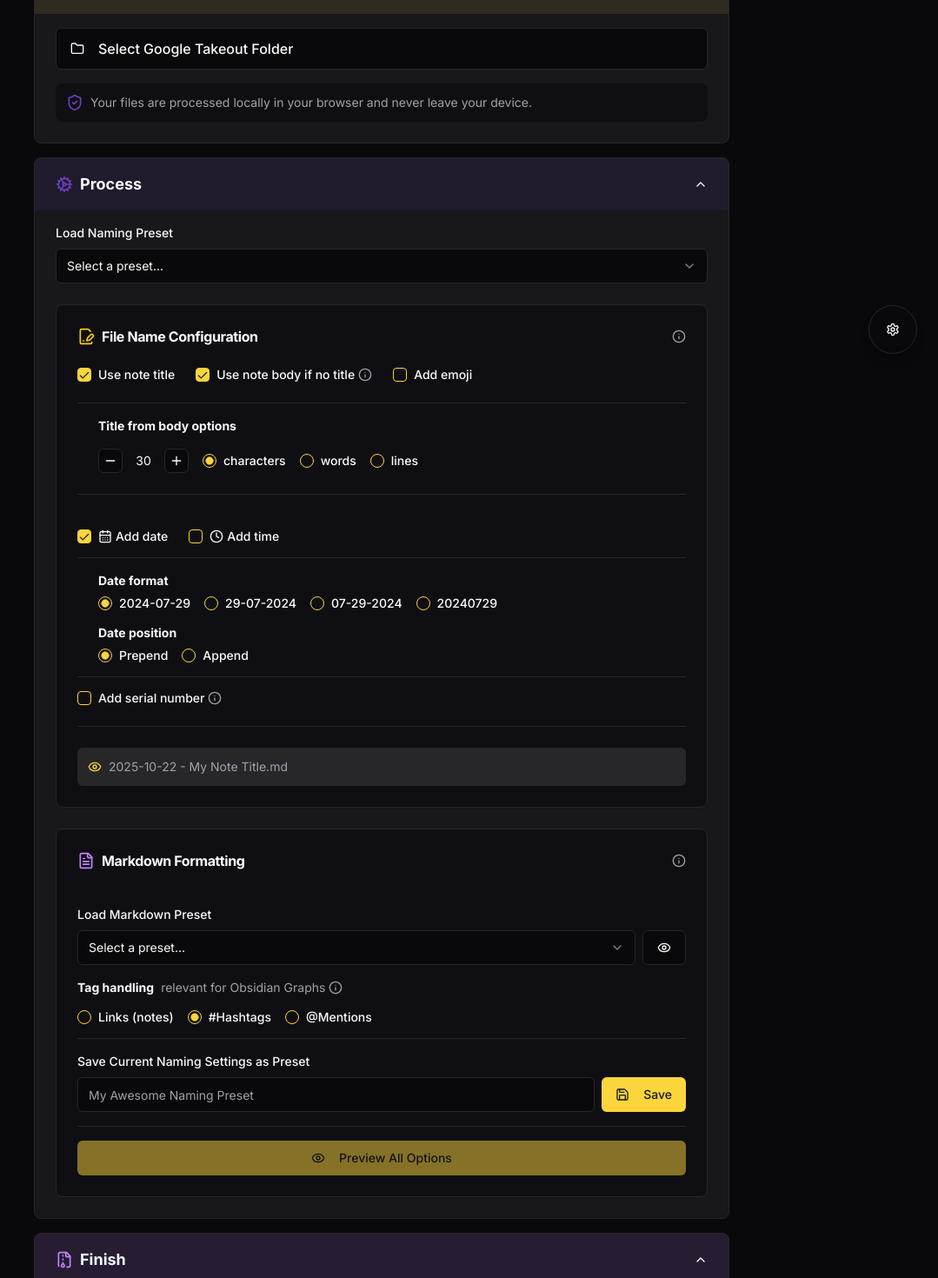
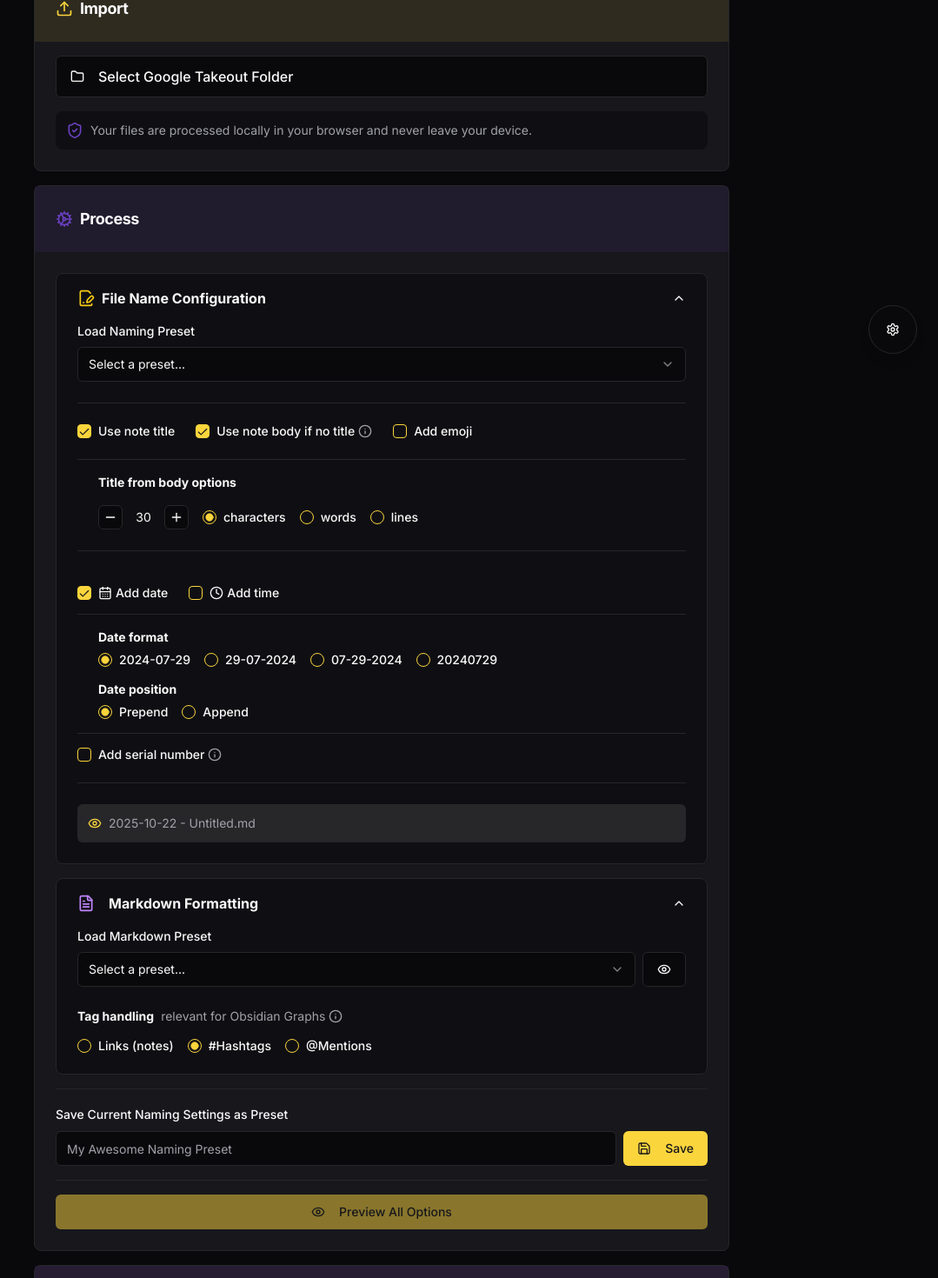
Before and after one commit to chris-obe/KeepToMD, a Next.js app: page / in a window 1280 px wide. Shown: the part 369-1839 px from the top of the page at 87% size, without its empty margins (201-1280 px from the left). Built offline with nearby package versions, Linux system fonts and the light colour scheme.

Commit message:
refactor(ui): Revert main sections from collapsible to static panels

```diff
--- a/src/components/feature/file-processing-area.tsx
+++ b/src/components/feature/file-processing-area.tsx
@@ -595,9 +595,9 @@ export function FileProcessingArea() {
       }
 
       let titlePart = '';
-      if (namingOptions.useTitle) {
+      if (namingOptions.useTitle && htmlFiles.length > 0) {
           titlePart = firstNoteTitle;
-      } else if (namingOptions.useBody) { // Simplified for preview
+      } else if (namingOptions.useBody && htmlFiles.length > 0) { // Simplified for preview
           const bodyContent = "This is the beginning of the note content and it can be quite long.";
           let bodySnippet = "";
           switch (namingOptions.bodyUnit) {
@@ -615,7 +615,7 @@ export function FileProcessingArea() {
       }
 
       if (!titlePart) {
-          titlePart = namingOptions.fillerText || "Untitled";
+          titlePart = namingOptions.fillerText || (htmlFiles.length > 0 ? "Untitled" : "My Note Title");
       }
 
       if (titlePart) {
@@ -651,7 +651,7 @@ export function FileProcessingArea() {
       setFilenamePreview(preview + '.md');
     }
     getFilenamePreview();
-  }, [namingOptions, firstNoteTitle]);
+  }, [namingOptions, firstNoteTitle, htmlFiles.length]);
 
 
   const handlePreviewClick = async () => {
@@ -700,7 +700,7 @@ export function FileProcessingArea() {
   };
 
   return (
-    <div className="w-full max-w-4xl animate-in fade-in-50 duration-500">
+    <div className="w-full max-w-4xl animate-in fade-in-50 duration-500 space-y-4">
       <input
         type="file"
         ref={fileInputRef}
@@ -735,16 +735,15 @@ export function FileProcessingArea() {
         </AlertDialogContent>
       </AlertDialog>
 
-      <Accordion type="multiple" defaultValue={['item-1', 'item-2', 'item-3']} className="w-full space-y-4">
       {/* Import Section */}
-        <AccordionItem value="item-1" className="border rounded-lg bg-card overflow-hidden">
-          <AccordionTrigger className="px-6 py-4 text-lg font-semibold bg-primary/10 hover:no-underline [&[data-state=open]>svg]:-rotate-180">
-            <div className="flex items-center gap-2">
+      <Card>
+        <CardHeader className="bg-primary/10">
+          <CardTitle className="flex items-center gap-2 text-lg font-semibold">
             <Upload className="h-5 w-5 text-primary" />
             <span>Import</span>
-            </div>
-          </AccordionTrigger>
-          <AccordionContent className="px-6 pt-4 pb-6">
+          </CardTitle>
+        </CardHeader>
+        <CardContent className="p-6 pt-4">
           <div className="space-y-4">
             <Button
               variant="outline"
@@ -765,18 +764,28 @@ export function FileProcessingArea() {
               <p>Your files are processed locally in your browser and never leave your device.</p>
             </div>
           </div>
-          </AccordionContent>
-        </AccordionItem>
+        </CardContent>
+      </Card>
 
       {/* Process Section */}
-        <AccordionItem value="item-2" className="border rounded-lg bg-card overflow-hidden">
-          <AccordionTrigger className="px-6 py-4 text-lg font-semibold bg-accent/10 hover:no-underline [&[data-state=open]>svg]:-rotate-180">
-             <div className="flex items-center gap-2">
+      <Card>
+        <CardHeader className="bg-accent/10">
+          <CardTitle className="flex items-center gap-2 text-lg font-semibold">
             <Cog className="h-5 w-5 text-accent" />
             <span>Process</span>
+          </CardTitle>
+        </CardHeader>
+        <CardContent className="p-6 space-y-6">
+           <Accordion type="multiple" defaultValue={['item-1', 'item-2']} className="w-full space-y-4">
+            <Card className="bg-background/50 overflow-hidden">
+                <AccordionItem value="item-1" className="border-b-0">
+                    <AccordionTrigger className="px-6 py-4 text-base font-semibold hover:no-underline [&[data-state=open]>svg]:-rotate-180">
+                        <div className="flex items-center gap-2">
+                           <FileSignature className="h-5 w-5 text-yellow-400" />
+                            File Name Configuration
                         </div>
                     </AccordionTrigger>
-          <AccordionContent className="px-6 pt-4 pb-6 space-y-6">
+                    <AccordionContent className="px-6 pb-6 space-y-6">
                         <div className="space-y-2">
                           <Label>Load Naming Preset</Label>
                           <div className="flex gap-2">
@@ -808,16 +817,9 @@ export function FileProcessingArea() {
                             )}
                           </div>
                         </div>
-            <Card className="bg-background/50">
-                <CardHeader>
-                    <CardTitle className="flex items-center text-base">
-                        <FileSignature className="mr-2 h-5 w-5 text-yellow-400" />
-                        File Name Configuration
-                        <div className="flex-grow" />
-                        <InfoTooltip>Configure how your output files will be named.</InfoTooltip>
-                    </CardTitle>
-                </CardHeader>
-                <CardContent className="space-y-6">
+
+                        <Separator />
+
                         <div className="flex flex-wrap items-center gap-x-6 gap-y-4">
                             <div className="flex items-center space-x-2">
                                 <Checkbox id="title" checked={namingOptions.useTitle} onCheckedChange={(checked) => setNamingOptions(prev => ({ ...prev, useTitle: !!checked }))} />
@@ -1026,27 +1028,25 @@ export function FileProcessingArea() {
                           </div>
                         </div>
 
-
                         <Separator />
 
                         <div className="bg-secondary p-3 rounded-md text-sm text-muted-foreground flex items-center gap-2">
                             <Eye className="h-4 w-4 text-primary shrink-0"/>
                             <span className="truncate">{filenamePreview}</span>
                         </div>
-
-                </CardContent>
+                    </AccordionContent>
+                </AccordionItem>
             </Card>
 
-            <Card className="bg-background/50">
-                 <CardHeader>
-                    <CardTitle className="flex items-center text-base">
+            <Card className="bg-background/50 overflow-hidden">
+                <AccordionItem value="item-2" className="border-b-0">
+                    <AccordionTrigger className="px-6 py-4 text-base font-semibold hover:no-underline [&[data-state=open]>svg]:-rotate-180">
+                        <div className="flex items-center gap-2">
                             <FileText className="mr-2 h-5 w-5 text-purple-400" />
                             Markdown Formatting
-                        <div className="flex-grow" />
-                        <InfoTooltip>Options for how content is formatted inside the markdown files.</InfoTooltip>
-                    </CardTitle>
-                </CardHeader>
-                <CardContent className="space-y-4 pt-4">
+                        </div>
+                    </AccordionTrigger>
+                    <AccordionContent className="px-6 pb-6 space-y-6">
                         <div className="space-y-2">
                             <Label>Load Markdown Preset</Label>
                             <div className="flex gap-2">
@@ -1084,6 +1084,10 @@ export function FileProcessingArea() {
                                 </div>
                             </RadioGroup>
                         </div>
+                    </AccordionContent>
+                </AccordionItem>
+            </Card>
+
             <Separator />
             <div className="space-y-2">
               <Label htmlFor="preset-name-save">Save Current Naming Settings as Preset</Label>
@@ -1157,22 +1161,19 @@ export function FileProcessingArea() {
                     </div>
                 </DialogContent>
               </Dialog>
-
+           </Accordion>
         </CardContent>
       </Card>
 
-          </AccordionContent>
-        </AccordionItem>
-
       {/* Finish Section */}
-        <AccordionItem value="item-3" className="border rounded-lg bg-card overflow-hidden">
-          <AccordionTrigger className="px-6 py-4 text-lg font-semibold bg-purple-500/10 hover:no-underline [&[data-state=open]>svg]:-rotate-180">
-             <div className="flex items-center gap-2">
+      <Card>
+        <CardHeader className="bg-purple-500/10">
+          <CardTitle className="flex items-center gap-2 text-lg font-semibold">
             <FileArchive className="h-5 w-5 text-purple-400" />
             <span>Finish</span>
-            </div>
-          </AccordionTrigger>
-          <AccordionContent className="px-6 pt-4 pb-6">
+          </CardTitle>
+        </CardHeader>
+        <CardContent className="p-6">
             <div className="flex flex-col sm:flex-row gap-4 justify-center items-center">
               <Button size="lg" className="w-full text-accent-foreground" onClick={() => startConversion(htmlFiles, false)} disabled={isLoading || htmlFiles.length === 0} style={{ backgroundColor: 'hsl(var(--accent))' }}>
                   {isLoading ? <Loader2 className="mr-2 h-5 w-5 animate-spin" /> : <Download className="mr-2 h-5 w-5" />}
@@ -1213,9 +1214,8 @@ export function FileProcessingArea() {
                   </div>
               </div>
           )}
-          </AccordionContent>
-        </AccordionItem>
-      </Accordion>
+        </CardContent>
+      </Card>
     </div>
   );
 }
```
Lines whose indentation alone changed are shown as unchanged.
